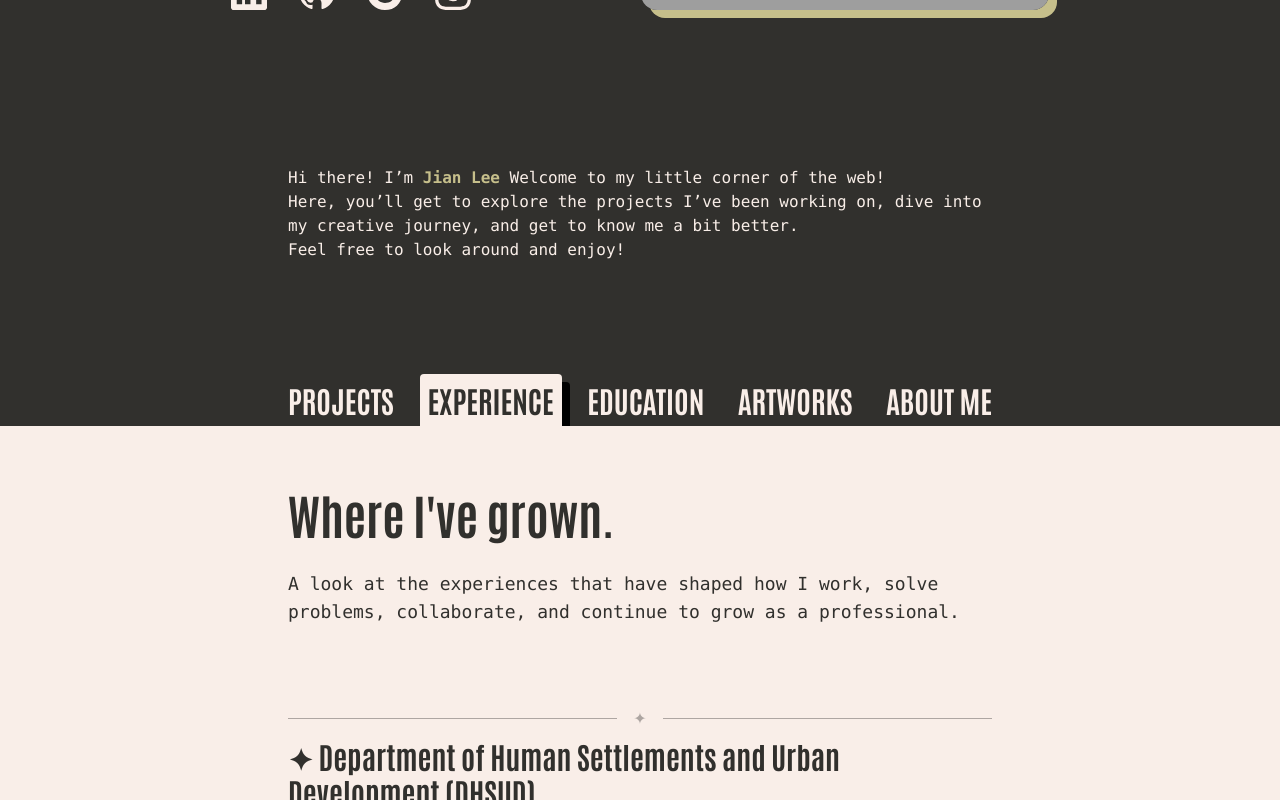
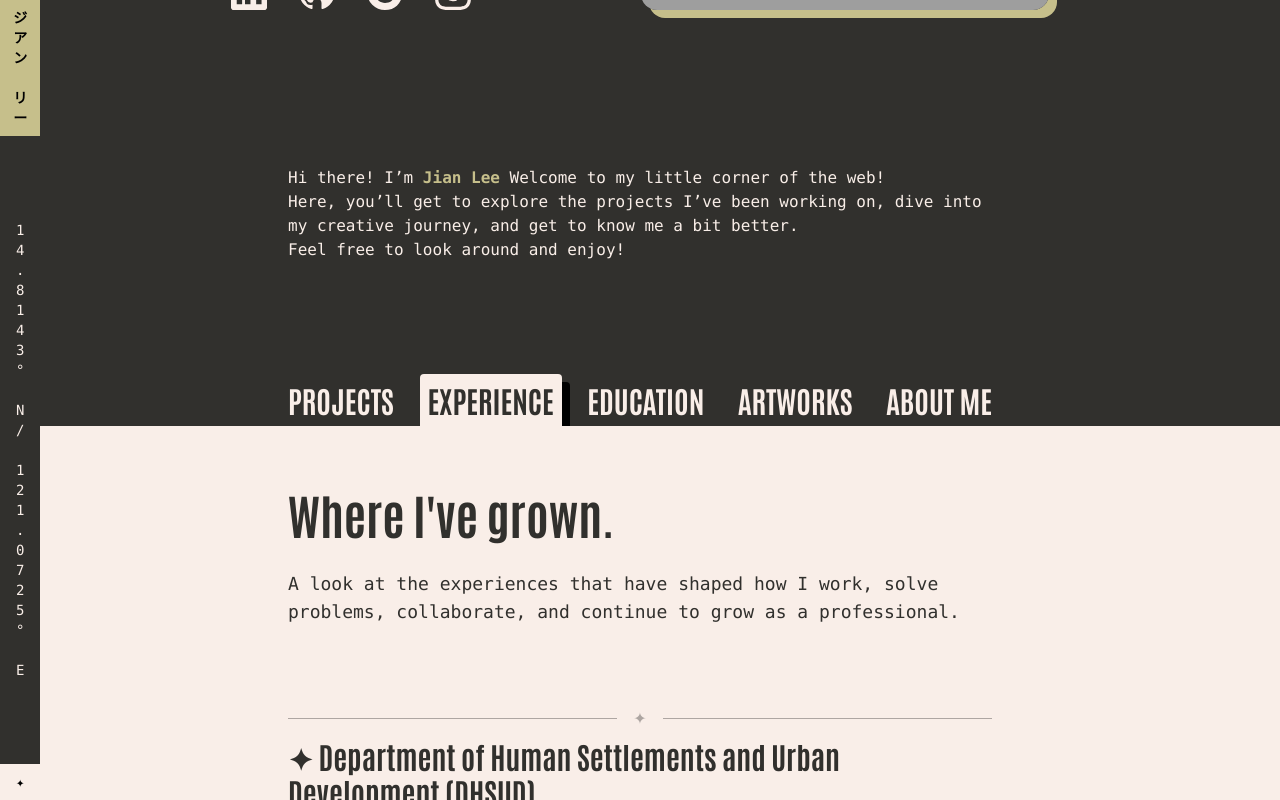
Before and after one commit to JaeYangLee/jian-lee-ramos, a React (Vite) app: page / in a window 1280 px wide. Both pictures are taken after a click on the item "EXPERIENCE". Shown: the part 666-1466 px from the top of the page. Built offline with nearby package versions, Linux system fonts and the light colour scheme; grey boxes are pictures that could not be loaded.

Commit message:
feat: add SideBar component and enhance dark mode styling across multiple components

```diff
--- a/src/App.jsx
+++ b/src/App.jsx
@@ -3,6 +3,7 @@ import { useEffect, useState } from "react";
 import PageOne from "./pages/PageOne";
 import PageTwo from "../src/pages/PageTwo";
 import Footer from "./components/Footer";
+import SideBar from "./components/SideBar";
 
 function App() {
   const [darkMode, setDarkMode] = useState(() => {
@@ -20,9 +21,12 @@ function App() {
   };
   return (
     <>
-      <PageOne />
-      <PageTwo />
-      <Footer darkMode={darkMode} setTheme={setThemeMode} />
+      <div>
+        <SideBar />
+        <PageOne />
+        <PageTwo />
+        <Footer darkMode={darkMode} setTheme={setThemeMode} />
+      </div>
     </>
   );
 }
--- a/src/components/AboutMe.jsx
+++ b/src/components/AboutMe.jsx
@@ -3,18 +3,18 @@ import React from "react";
 function Projects() {
   return (
     <>
-      <div className="flex flex-col items-start w-full min-h-screen bg-[#F9EEE8]">
+      <div className="flex flex-col items-start w-full min-h-screen bg-[#F9EEE8] dark:bg-[#31302D]">
         <div className="flex flex-col gap-4 px-8 py-4 xl:gap-8 md:px-24 md:py-8 lg:px-36 lg:py-12 xl:px-72 xl:py-16">
-          <h1 className="font-antonio  font-bold text-3xl lg:text-4xl xl:text-5xl text-[#31302D]">
+          <h1 className="font-antonio  font-bold text-3xl lg:text-4xl xl:text-5xl text-[#31302D] dark:text-[#F9EEE8]">
             Who I am.
           </h1>
-          <p className="text-xs lg:text-base font-mono font-light text-left xl:text-lg text-[#31302D]">
+          <p className="text-xs lg:text-base font-mono font-light text-left xl:text-lg text-[#31302D] dark:text-[#F9EEE8]">
             A Computer Science graduate, software developer, and digital artist
             who enjoys turning ideas into functional and meaningful experiences.
           </p>
         </div>
 
-        <div className="flex flex-col gap-4 px-8 py-4 md:px-24 lg:px-36 xl:px-72">
+        <div className="flex flex-col gap-4 px-8 py-4 md:px-24 lg:px-36 xl:px-72 dark:text-[#F9EEE8]">
           <h1>About Me Section</h1>
         </div>
       </div>
--- a/src/components/Artworks.jsx
+++ b/src/components/Artworks.jsx
@@ -3,26 +3,26 @@ import React from "react";
 function Projects() {
   return (
     <>
-      <div className="flex flex-col items-start w-full min-h-screen bg-[#F9EEE8]">
+      <div className="flex flex-col items-start w-full min-h-screen bg-[#F9EEE8] dark:bg-[#31302D]">
         <div className="flex flex-col gap-4 px-8 py-4 xl:gap-8 md:px-24 md:py-8 lg:px-36 lg:py-12 xl:px-72 xl:py-16">
-          <h1 className="font-antonio  font-bold text-3xl lg:text-4xl xl:text-5xl text-[#31302D]">
+          <h1 className="font-antonio  font-bold text-3xl lg:text-4xl xl:text-5xl text-[#31302D] dark:text-[#F9EEE8]">
             What I create.
           </h1>
-          <p className="text-xs font-mono font-light text-left text-[#31302D] xl:text-lg lg:text-base">
+          <p className="text-xs font-mono font-light text-left text-[#31302D] dark:text-[#F9EEE8] xl:text-lg lg:text-base">
             Beyond code, I explore ideas through character design, background
             illustration, and visual storytelling.
           </p>
         </div>
 
-        <div className="flex flex-row items-center justify-center w-full gap-4 pb-2 px-8 xl:gap-8 md:px-24 lg:px-36 xl:px-72">
+        <div className="flex flex-row items-center justify-center w-full gap-4 px-8 pb-2 xl:gap-8 md:px-24 lg:px-36 xl:px-72 dark:text-[#F9EEE8]">
           <hr className="w-full opacity-30" />
           <p className="opacity-30">✦</p>
           <hr className="w-full opacity-30" />
         </div>
 
-        <div className="w-full columns-2 md:columns-3 sm:columns-2 lg:columns-3 xl:columns-4 px-4 py-2 xl:gap-8 md:px-24 md:py-4 lg:px-36 lg:py-8 xl:px-72 xl:py-12">
+        <div className="w-full px-4 py-2 columns-2 md:columns-3 sm:columns-2 lg:columns-3 xl:columns-4 xl:gap-8 md:px-24 md:py-4 lg:px-36 lg:py-8 xl:px-72 xl:py-12">
           <img
-            className="size-80 object-cover py-2"
+            className="object-cover py-2 size-80"
             src="src/assets/Artworks/480246677_914541654176119_2352783793277039663_n.jpg"
             alt="artwork-1"
           />
--- a/src/components/Education.jsx
+++ b/src/components/Education.jsx
@@ -3,7 +3,7 @@ import React from "react";
 function Projects() {
   return (
     <>
-      <div className="flex flex-col items-start w-full min-h-screen bg-[#F9EEE8] dark:bg-[#31302D] dark:text-[#F9EEE8] dark:border-t dark:border-b dark:border-[#F9EEE8]">
+      <div className="flex flex-col items-start w-full min-h-screen bg-[#F9EEE8] dark:bg-[#31302D] dark:text-[#F9EEE8] ">
         <div className="flex flex-col gap-4 px-8 py-4 xl:gap-8 md:px-24 md:py-8 lg:px-36 lg:py-12 xl:px-72 xl:py-16">
           <h1 className="font-antonio  font-bold text-3xl lg:text-4xl xl:text-5xl text-[#31302D] dark:text-[#F9EEE8]">
             What I've learned.
@@ -17,7 +17,7 @@ function Projects() {
         <div className="flex flex-col items-center justify-center w-full gap-4 px-8 py-4 lg:items-start lg:justify-start lg:gap-12 md:gap-12 md:flex-row md:px-24 lg:px-36 xl:px-72">
           <div className="">
             <img
-              className="size-64 lg:size-94 xl:size-106 object-cover rounded-lg shadow-[#31302D]  shadow-lg"
+              className="size-64 lg:size-94 xl:size-106 object-cover rounded-lg shadow-[#31302D] dark:shadow-black  shadow-lg"
               src="src/assets/jian-grad-pic.jpeg"
               alt="jian-grad-pic"
             />
--- a/src/components/Footer.jsx
+++ b/src/components/Footer.jsx
@@ -4,7 +4,7 @@ import { BsFillMoonFill } from "react-icons/bs";
 function Footer({ darkMode, setTheme }) {
   return (
     <>
-      <div className="flex flex-col items-center justify-center w-full py-8">
+      <div className="flex flex-col items-center justify-center w-full py-8 dark:bg-[#1d1d1b]">
         <div className="flex flex-row items-center justify-between w-full font-mono xl:gap-8 px-4 md:px-24 lg:px-36  xl:px-72 ">
           <h3 className="flex md:hidden text-xs text-[#F9EEE8] opacity-60">
             © 2026 Jian
--- a/src/components/Projects.jsx
+++ b/src/components/Projects.jsx
@@ -3,7 +3,7 @@ import React from "react";
 function Projects() {
   return (
     <>
-      <div className="flex flex-col items-start w-full min-h-screen bg-[#F9EEE8] dark:bg-[#31302D] dark:border-b dark:border-t dark:border-[#F9EEE8]">
+      <div className="flex flex-col items-start w-full min-h-screen bg-[#F9EEE8] dark:bg-[#31302D]">
         <div className="flex flex-col gap-4 px-8 py-4 xl:gap-8 md:px-24 md:py-8 lg:px-36 lg:py-12 xl:px-72 xl:py-16">
           <h1 className="font-antonio font-bold text-3xl lg:text-4xl xl:text-5xl text-[#31302D] dark:text-[#F9EEE8]">
             What I've built.
--- /dev/null
+++ b/src/components/SideBar.jsx
@@ -0,0 +1,50 @@
+import React from "react";
+
+function SideBar() {
+  return (
+    <>
+      <div className="hidden fixed left-0 md:flex flex-col justify-between min-h-full bg-[#31302D] dark:bg-[#1d1d1b] z-70 dark:border-r dark:border-[#F9EEE8]">
+        <div className="flex flex-col items-center justify-center p-2 text-xs lg:text-sm bg-[#C6BF8B] font-mono font-bold dark:bg-[#1d1d1b] dark:text-[#F9EEE8] dark:border-b dark:border-[#F9EEE8]">
+          <p>ジ</p>
+          <p>ア</p>
+          <p>ン</p>
+          <br />
+          <p>リ</p>
+          <p>ー</p>
+        </div>
+
+        <div className="flex flex-col items-center justify-center p-2 lg:p-4 text-xs lg:text-sm text-[#F9EEE8] font-mono h-full ">
+          <p>1</p>
+          <p>4</p>
+          <p>.</p>
+          <p>8</p>
+          <p>1</p>
+          <p>4</p>
+          <p>3</p>
+          <p>°</p>
+          <br />
+          <p>N</p>
+          <p>/</p>
+          <br />
+          <p>1</p>
+          <p>2</p>
+          <p>1</p>
+          <p>.</p>
+          <p>0</p>
+          <p>7</p>
+          <p>2</p>
+          <p>5</p>
+          <p>°</p>
+          <br />
+          <p>E</p>
+        </div>
+
+        <div className="flex flex-col items-center justify-center p-2 text-xs bg-[#F9EEE8] font-mono font-bold lg:text-sm dark:bg-[#1d1d1b] dark:text-[#F9EEE8] dark:border-t dark:border-[#F9EEE8]">
+          <p>✦</p>
+        </div>
+      </div>
+    </>
+  );
+}
+
+export default SideBar;
--- a/src/pages/PageOne.jsx
+++ b/src/pages/PageOne.jsx
@@ -6,7 +6,7 @@ import { BsInstagram } from "react-icons/bs";
 function PageOne() {
   return (
     <>
-      <div className="w-full h-screen flex flex-col items-center justify-center bg-[#31302D] px-4">
+      <div className="w-full h-screen flex flex-col items-center justify-center bg-[#31302D] dark:bg-[#1d1d1b] px-4">
         <div className="flex flex-col items-center justify-center gap-4">
           <h1 className="w-full text-center md:text-left font-antonio text-[#C6BF8B] text-5xl md:text-7xl lg:text-8xl xl:text-9xl font-bold">
             JIAN LEE RAMOS
@@ -34,7 +34,7 @@ function PageOne() {
         </div>
       </div>
 
-      <div className="flex flex-col items-center justify-center bg-[#31302D] p-8 xl:pb-20 md:px-24 lg:px-36 xl:px-72 gap-2">
+      <div className="flex flex-col items-center justify-center bg-[#31302D] dark:bg-[#1d1d1b] p-8 xl:pb-20 md:px-24 lg:px-36 xl:px-72 gap-2">
         <div className="flex flex-col items-start justify-center">
           <p className="font-mono font-light text-left text-xs lg:text-base text-[#F9EEE8]">
             Hi there! I’m
```
Also changed, not shown: src/components/Experience.jsx (+8 -8 lines), src/pages/PageTwo.jsx (+6 -6 lines).
